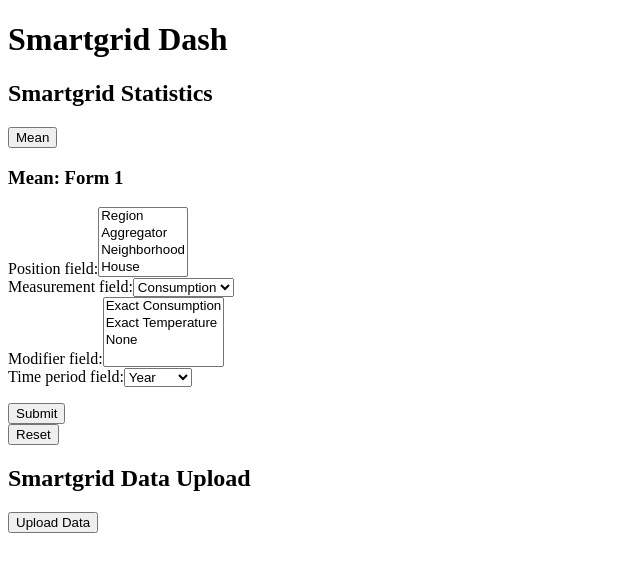
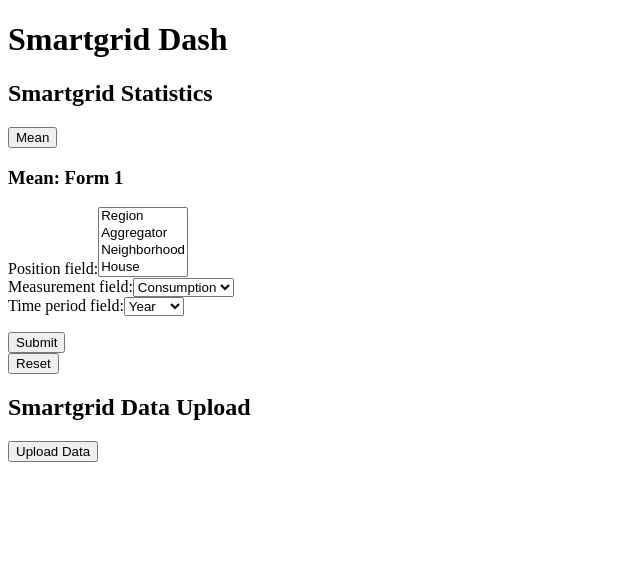
Before and after one commit to NateThom/smartgrid, a Django app: page /dash_statistics_mean_1/ in a window 1280 px wide. Shown: the top 572 px of the page, without its empty margins (0-640 px from the left). Run offline with Django 3.2, Linux system fonts and the light colour scheme.

Commit message:
Changed the forms.py so that datetime variables are accepted! Now need to get mean calculations working.

```diff
--- a/smartgrid-website/dash/forms.py
+++ b/smartgrid-website/dash/forms.py
@@ -21,13 +21,11 @@ class MeanStatisticForm1(forms.Form):
     # the "choices" variable requires. One of the values is the value that will
     # be displayed for the user and the other is the value that will be submitted
     # with the form. See the docs for more information.
-    time_frame_choices = [('year', 'Year'), ('month', 'Month'), ('day', 'Day'), ('hour', 'Hour'), ('minute', 'Minute'),
-                          ('second', 'Second')]
+    time_frame_choices = [('year', 'Year'), ('month', 'Month'), ('week', 'Week'), ('day', 'Day'), ('hour', 'Hour')]
+    # Maybe include later ('day_of_week', 'Day Of Week'), ('season', 'Season'),
     position_choices = [('Region', 'Region'), ('Aggregator', 'Aggregator'), ('Neighborhood', 'Neighborhood'),
                         ('House', 'House')]
     measurement_choices = [('Consumption', 'Consumption'), ('Temperature', 'Temperature')]
-    modifier_choices = [('Exact Consumption', 'Exact Consumption'), ('Exact Temperature', 'Exact Temperature'),
-                        ('None', 'None')]
 
     # The django library makes it super easy to render these fields with built-in functions.
     # There are many different "widget" options available and they could be cusotmized too.
@@ -37,7 +35,6 @@ class MeanStatisticForm1(forms.Form):
     # to be submitted with the query and the ChoiceField allows for only one
     position_field = forms.MultipleChoiceField(choices=position_choices)
     measurement_field = forms.ChoiceField(choices=measurement_choices)
-    modifier_field = forms.MultipleChoiceField(choices=modifier_choices)
     time_period_field = forms.ChoiceField(choices=time_frame_choices)
 
 
@@ -50,8 +47,7 @@ class MeanStatisticForm2(forms.Form):
     # First define the fields that will be in the form. The form will have three
     # fields: position, modifier, and time_period
     position_field = forms.ChoiceField()
-    modifier_field = forms.CharField()
-    time_period_field = forms.ChoiceField()
+    time_period_field = forms.MultipleChoiceField()
     measurement_unit_field = forms.ChoiceField()
 
     # __init__ is a fucntion that runs before anything else in the class. In C
@@ -86,20 +82,49 @@ class MeanStatisticForm2(forms.Form):
             return CHOICES
 
         def get_time_period_choices(selection):
-            TUPLE_LIST = list(Reading.objects.values_list(str(selection)).distinct())
-            CHOICES = []
-            for entry in TUPLE_LIST:
-                CHOICES.append(entry + entry)
-            return CHOICES
+            if selection == 'year':
+                year_list = list(Reading.objects.datetimes('date', 'year', 'ASC'))
+                choices = []
+                for year in range(len(year_list)):
+                    choices.append((year_list[year].strftime('%Y'), year_list[year].strftime('%Y')))
 
-        def get_modifier_length(selection):
-            if (selection[0:5] == "Exact"):
-                if (selection[6:] == "Consumption"):
-                    return 16
-                elif (selection[6:] == "Temperature"):
-                    return 3
-            else:
-                return 0
+                return choices
+
+            # elif selection == 'season':
+
+            elif selection == 'month':
+                month_list = list(Reading.objects.datetimes('date', 'month', 'ASC'))
+                choices = []
+                for month in range(len(month_list)):
+                    choices.append((month_list[month].strftime('%m/%Y'), month_list[month].strftime('%m/%Y')))
+
+                return choices
+
+            elif selection == 'week':
+                week_list = list(Reading.objects.datetimes('date', 'week', 'ASC'))
+                choices = []
+                for week in range(len(week_list)):
+                    choices.append((week_list[week].strftime('%W/%Y'), week_list[week].strftime('%W/%Y')))
+
+                return choices
+
+            elif selection == 'day':
+                day_list = list(Reading.objects.datetimes('date', 'day', 'ASC'))
+                choices = []
+                for day in range(len(day_list)):
+                    choices.append((day_list[day].strftime('%x'), day_list[day].strftime('%x')))
+
+                return choices
+
+            # elif selection == 'day_of_week':
+
+            elif selection == 'hour':
+                hour_list = list(Reading.objects.datetimes('date', 'hour', 'ASC'))
+                choices = []
+                for hour in range(len(hour_list)):
+                    choices.append((hour_list[hour], hour_list[hour]))
+
+                return choices
 
         def get_measurement_unit_choices(selection):
             if selection == "Consumption":
@@ -112,7 +137,6 @@ class MeanStatisticForm2(forms.Form):
         # First get the data out of the kwargs that were passed into the function
         # when it was called from the views.py
         position_selection = kwargs.pop('position_selection', None)
-        modifier_selection = kwargs.pop('modifier_selection', None)
         time_period_selection = kwargs.pop('time_period_selection', None)
         measurement_selection = kwargs.pop('measurement_selection', None)
 
@@ -128,12 +152,6 @@ class MeanStatisticForm2(forms.Form):
             else:
                 self.fields['position_field'].choices = get_house_choices(position_selection)
 
-        if modifier_selection:
-            self.fields['modifier_field'].max_length = get_modifier_length(modifier_selection)
-            if self.fields['modifier_field'].max_length == 0:
-                self.fields['modifier_field'].initial = "None"
-                self.fields['modifier_field'].disabled = True
-
         if time_period_selection:
             self.fields['time_period_field'].choices = get_time_period_choices(time_period_selection)
 
--- a/smartgrid-website/dash/templates/dash/dash_statistics_mean_2.html
+++ b/smartgrid-website/dash/templates/dash/dash_statistics_mean_2.html
@@ -16,10 +16,6 @@
     <input id="form_1_measurement" type="text" name="form_1_measurement" value="{{ measurement_selection }}" readonly="readonly"/>
     <br>
 
-    <label for="form_1_modifier">Modifier: </label>
-    <input id="form_1_modifier" type="text" name="form_1_modifier" value="{{ modifier_selection }}" readonly="readonly"/>
-    <br>
-
     <label for="form_1_time_period">Time Period: </label>
     <input id="form_1_time_period" type="text" name="form_1_time_period" value="{{ time_period_selection }}" readonly="readonly"/>
     <br>
--- a/smartgrid-website/dash/views.py
+++ b/smartgrid-website/dash/views.py
@@ -92,7 +92,6 @@ def dash_statistics_mean_2(request):
     # These variables store the data that is found in the url/request from the first form
     position_selection = request.GET['position_field']
     measurement_selection = request.GET['measurement_field']
-    modifier_selection = request.GET['modifier_field']
     time_period_selection = request.GET['time_period_field']
 
     # If there are no readings from the specified position selection then post a message
@@ -107,14 +106,12 @@ def dash_statistics_mean_2(request):
     # anything that uses the data on the page except for forms.
     mean_statistic_form_2 = MeanStatisticForm2(
         position_selection=position_selection,
-        modifier_selection=modifier_selection,
         time_period_selection=time_period_selection,
         measurement_selection=measurement_selection)
 
     context = {
         'position_selection': position_selection,
         'measurement_selection': measurement_selection,
-        'modifier_selection': modifier_selection,
         'time_period_selection': time_period_selection,
         'mean_statistic_form_2': mean_statistic_form_2}
 
@@ -126,10 +123,8 @@ def dash_statistics_mean_solution(request):
     form_1_measurement_selection = request.GET['form_1_measurement']
     form_1_position_selection = request.GET['form_1_position']
     form_1_time_period_selection = request.GET['form_1_time_period']
-    form_1_modifier_selection = request.GET['form_1_modifier']
 
     form_2_position_selection = request.GET['position_field']
-    form_2_modifier_selection = request.GET['modifier_field']
     form_2_time_period_selection = request.GET['time_period_field']
     form_2_measurement_unit_selection = request.GET['measurement_unit_field']
 
@@ -142,72 +137,63 @@ def dash_statistics_mean_solution(request):
 
     mean = 0
     # If the user chooses "None" for the modifiers
-    if form_1_modifier_selection == "None":
-        # create a string that matches a parameter that can be filtered with django's
-        # ORM. For example, "region_id"
-        position_parameter = form_1_position_selection.lower() + "_id"
-        # Create a sring that matches a parameter that can be filtered. An example
-        # is "year"
-        time_period_parameter = form_1_time_period_selection
+    # create a string that matches a parameter that can be filtered with django's
+    # ORM. For example, "region_id"
+    position_parameter = form_1_position_selection.lower() + "_id"
+    # Create a sring that matches a parameter that can be filtered. An example
+    # is "year"
+    time_period_parameter = form_1_time_period_selection
 
-        # We will use kwargs to pass the parameter variables into django's ORM.
-        # For more information on this topic see Django's documentation on making queries
-        kwargs = {position_parameter: form_2_position_selection, time_period_parameter: form_2_time_period_selection}
-        # For more information on python's kwargs just do a quick Google search for
-        # *args and **kwargs
+    # We will use kwargs to pass the parameter variables into django's ORM.
+    # For more information on this topic see Django's documentation on making queries
+    kwargs = {position_parameter: form_2_position_selection, time_period_parameter: form_2_time_period_selection}
+    # For more information on python's kwargs just do a quick Google search for
+    # *args and **kwargs
 
-        # The purpose of the reading_search_list is to collect all of the readings
-        # in the database that have the matching position and time_period fields
-        # to what the user requested.
-        reading_search_list = Reading.objects.filter(**kwargs)
-        if (len(reading_search_list) == 0):
-            messages.warning(request,
-                             f"There are no objects that match your search criteria. Please change the search paremeters and try again.")
-            return redirect('/dash/dash_statistics_mean_1/')
+    # The purpose of the reading_search_list is to collect all of the readings
+    # in the database that have the matching position and time_period fields
+    # to what the user requested.
+    reading_search_list = Reading.objects.filter(**kwargs)
+    if (len(reading_search_list) == 0):
+        messages.warning(request,
+                         f"There are no objects that match your search criteria. Please change the search paremeters and try again.")
+        return redirect('/dash/dash_statistics_mean_1/')
 
-        # This for loop calculates the mean of all of the readings that matched
-        # the search criteria.
-        for item in reading_search_list:
-            # Get current reading's measurement. i.e. Reading.consumption or
-            # Reading.temperature
-            current_reading_measurement = eval(f'item.{form_1_measurement_selection.lower()}')
+    # This for loop calculates the mean of all of the readings that matched
+    # the search criteria.
+    for item in reading_search_list:
+        # Get current reading's measurement. i.e. Reading.consumption or
+        # Reading.temperature
+        current_reading_measurement = eval(f'item.{form_1_measurement_selection.lower()}')
 
-            # If the units of the reading are different than the units that the
-            # user selects in form 2 then convert the units. For example,
-            # reading units are F and user selects C
-            some_var_1 = eval(f'item.{form_1_measurement_selection.lower()}_units')
-            some_var_2 = form_2_measurement_unit_selection
+        # If the units of the reading are different than the units that the
+        # user selects in form 2 then convert the units. For example,
+        # reading units are F and user selects C
+        some_var_1 = eval(f'item.{form_1_measurement_selection.lower()}_units')
+        some_var_2 = form_2_measurement_unit_selection
 
-            if form_2_measurement_unit_selection != eval(f'item.{form_1_measurement_selection.lower()}_units'):
-                # Measurement selection is consumption
-                if form_1_measurement_selection == 'Consumption':
-                    # Do nothing because only units are kWh
-                    current_reading_measurement = current_reading_measurement * 1
-                # Measurement selection is temperature
+        if form_2_measurement_unit_selection != eval(f'item.{form_1_measurement_selection.lower()}_units'):
+            # Measurement selection is consumption
+            if form_1_measurement_selection == 'Consumption':
+                # Do nothing because only units are kWh
+                current_reading_measurement = current_reading_measurement * 1
+            # Measurement selection is temperature
+            else:
+                # If the reading's units are in Farenheit then convert to C
+                if eval(f'item.{form_1_measurement_selection.lower()}_units') == 'F':
+                    current_reading_measurement = (current_reading_measurement - 32) / 1.8
+                # If the reading's units are in Celcius then convert to F
                 else:
-                    # If the reading's units are in Farenheit then convert to C
-                    if eval(f'item.{form_1_measurement_selection.lower()}_units') == 'F':
-                        current_reading_measurement = (current_reading_measurement - 32) / 1.8
-                    # If the reading's units are in Celcius then convert to F
-                    else:
-                        current_reading_measurement = (current_reading_measurement * 1.8) + 32
+                    current_reading_measurement = (current_reading_measurement * 1.8) + 32
 
-            mean += current_reading_measurement
-        mean = mean / len(reading_search_list)
+        mean += current_reading_measurement
+    mean = mean / len(reading_search_list)
 
-        # Send a message to Django's messages framework. For more information on how that
-        # works checkout the documentation or take a look at this tutorial:
-        # https://simpleisbetterthancomplex.com/tips/2016/09/06/django-tip-14-messages-framework.html
-        messages.success(request,
-                         f"The mean {form_1_measurement_selection} in {form_2_position_selection} during the {form_1_time_period_selection}: {form_2_time_period_selection} was {mean} {form_2_measurement_unit_selection}")
-    # else, the user selects one or more modifiers
-    else:
-        modifier_parameter = form_2_modifier_selection
-
-        # Send a message to Django's messages framework. For more information on how that
-        # works checkout the documentation or take a look at this tutorial:
-        # https://simpleisbetterthancomplex.com/tips/2016/09/06/django-tip-14-messages-framework.html
-        messages.success(request, f"The modifier selection is {form_2_modifier_selection}")
+    # Send a message to Django's messages framework. For more information on how that
+    # works checkout the documentation or take a look at this tutorial:
+    # https://simpleisbetterthancomplex.com/tips/2016/09/06/django-tip-14-messages-framework.html
+    messages.success(request,
+                     f"The mean {form_1_measurement_selection} in {form_2_position_selection} during the {form_1_time_period_selection}: {form_2_time_period_selection} was {mean} {form_2_measurement_unit_selection}")
 
     # Return the user to the first page of the form. The message will be posted
     # there and the user will be able to make as many other queries as they wish.
--- a/smartgrid-website/smartgrid/settings.py
+++ b/smartgrid-website/smartgrid/settings.py
@@ -79,7 +79,7 @@ DATABASES = {
     'default': {
         'ENGINE': 'django.db.backends.mysql',
         'NAME': 'smartgrid',
-        'USER': 'root',
+        'USER': 'nate',
         'PASSWORD': 'smartgridserver',
         'HOST': '127.0.0.1',
         'PORT': '3306',
```
Also changed, not shown: smartgrid-website/dash/migrations/0001_initial.py.
